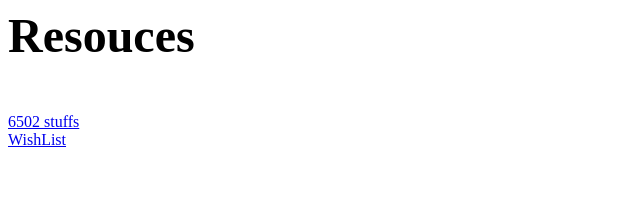
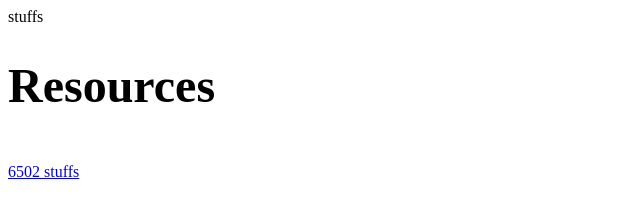
Before and after one commit to bobopopcornboy4844/website, a plain HTML site: page index.html in a window 1280 px wide. Shown: the whole page, without its empty margins (0-640 px from the left). Drawn offline with Linux system fonts and the light colour scheme.

Commit message:
Fix spelling and add title in index.html
Corrected spelling of 'Resources' and added a title tag.

```diff
--- a/index.html
+++ b/index.html
@@ -1,10 +1,9 @@
 <head>
   <meta name="description" content="Bread Duck">
+  <tile>stuffs</tile>
 </head>
 <body>
 <link rel="stylesheet" href="index.css">
-<h1>Resouces</h1><br>
+<h1>Resources</h1><br>
   <a href="6502/">6502 stuffs</a>
-  <br>
-  <a href="personal/wishlist.html">WishList</a>
 </body>
```
